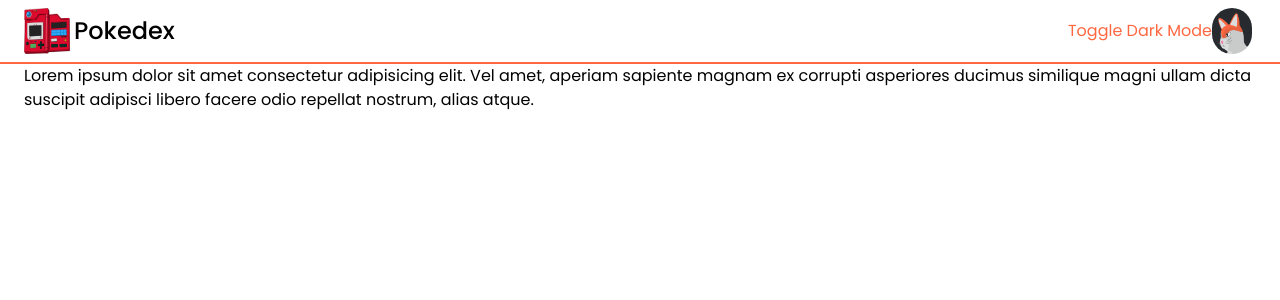
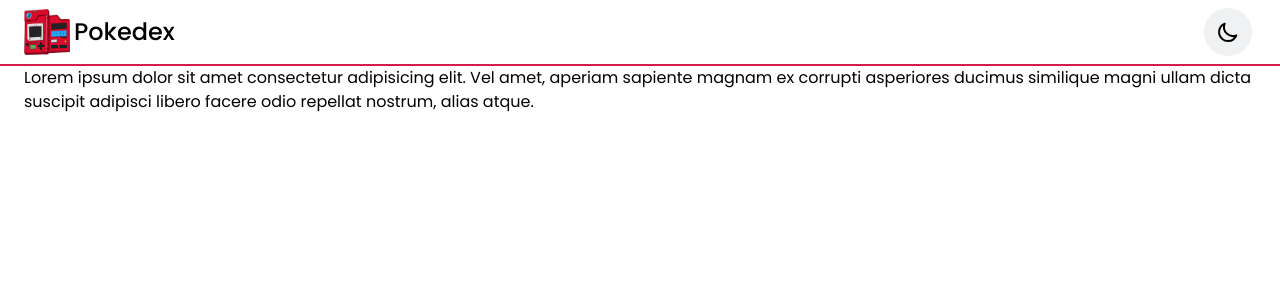
Before and after one commit to samueladitia95/kawan-lama-poke, a Next.js app: page / in a window 1280 px wide. Shown: the top 300 px of the page. Built offline with nearby package versions, Linux system fonts and the light colour scheme.

Commit message:
Change navbar dark mode button

```diff
--- a/components/Layout/Navbar/index.tsx
+++ b/components/Layout/Navbar/index.tsx
@@ -25,18 +25,24 @@ const Navbar = () => {
 
         <div className="px-1 flex">
           <button
-            className="text-accent1"
+            className="bg-bLightSecondary dark:bg-bDarkSecondary dark:hover:bg-accent1 p-3 hover:bg-accent1 hover:bg-opacity-80 rounded-full transition ease-in-out delay-100 hover:scale-110"
             onClick={() => toggleDarkMode(!isDarkMode)}
           >
-            Toggle Dark Mode
+            <svg
+              xmlns="http://www.w3.org/2000/svg"
+              className="h-6 w-6"
+              fill="none"
+              viewBox="0 0 24 24"
+              stroke="currentColor"
+              strokeWidth="2"
+            >
+              <path
+                strokeLinecap="round"
+                strokeLinejoin="round"
+                d="M20.354 15.354A9 9 0 018.646 3.646 9.003 9.003 0 0012 21a9.003 9.003 0 008.354-5.646z"
+              />
+            </svg>
           </button>
-          <Image
-            src="/avatar.png"
-            alt="Avatar"
-            width={40}
-            height={40}
-            className="rounded-full"
-          />
         </div>
       </div>
     </nav>
--- a/tailwind.config.js
+++ b/tailwind.config.js
@@ -16,7 +16,7 @@ module.exports = {
         bDarkPrimary: "#121318",
         bDarkSecondary: "#212328",
         tDarkPrimary: "#dbdbdb",
-        accent1: "#ff6740",
+        accent1: "#D61C4E",
       },
     },
     container: {
```
